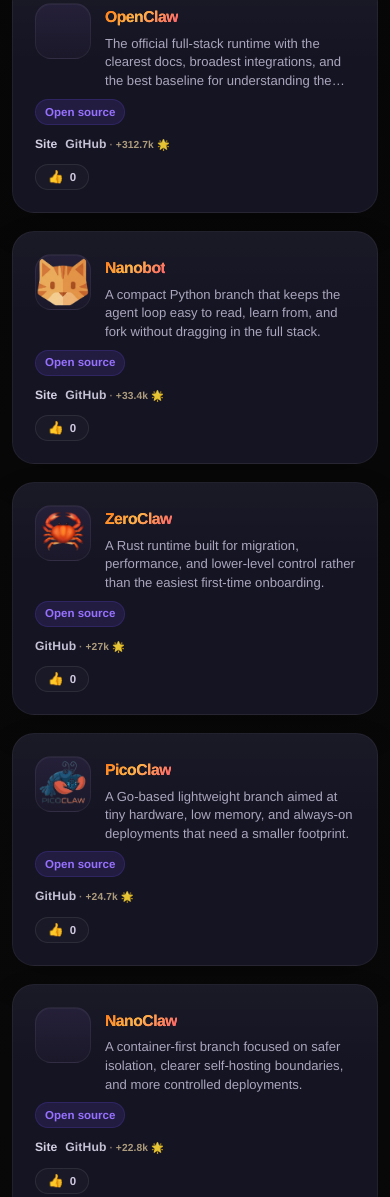
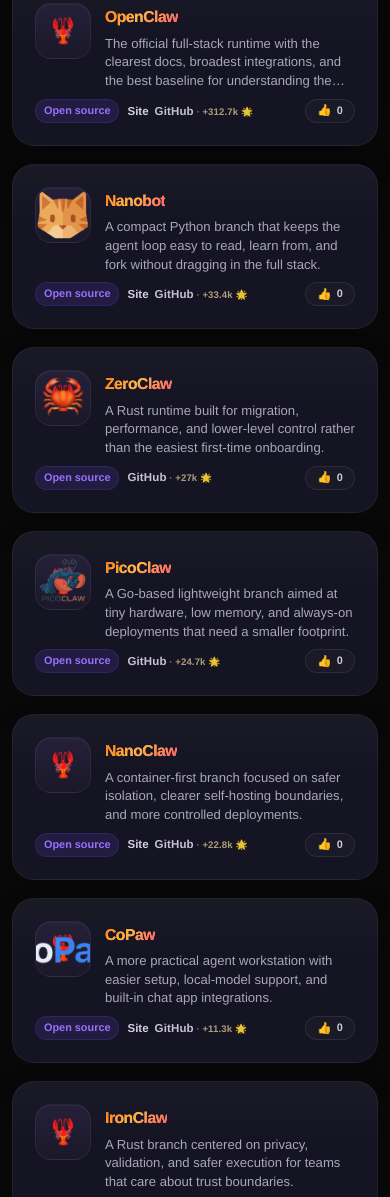
Before and after one commit to biang15343100-source/openclawfinder, a website: page index.html in a window 390 px wide. Shown: the part 1446-2643 px from the top of the page. Drawn offline with Linux system fonts and the light colour scheme; no server answers.

Commit message:
Fix mobile card footer and logo fallback

```diff
--- a/index.html
+++ b/index.html
@@ -110,7 +110,8 @@
   <div class="project-card-main">
     <a class="card-logo-link" href="/projects/openclaw" aria-label="OpenClaw details">
     <div class="card-logo">
-      <img src="https://www.google.com/s2/favicons?sz=128&amp;domain_url=https://openclaw.ai" alt="OpenClaw logo" loading="lazy" onerror="this.hidden=true;" />
+      <span class="card-logo-fallback card-logo-fallback-dark">🦞</span>
+      <img src="https://www.google.com/s2/favicons?sz=128&amp;domain_url=https://openclaw.ai" alt="OpenClaw logo" loading="lazy" onload="this.previousElementSibling.hidden=true;" onerror="this.hidden=true;" />
     </div>
     </a>
     <div class="card-copy">
@@ -133,7 +134,8 @@
   <div class="project-card-main">
     <a class="card-logo-link" href="/projects/nanobot" aria-label="Nanobot details">
     <div class="card-logo">
-      <img src="/logo/nanobot.png" alt="Nanobot logo" loading="lazy" onerror="this.hidden=true;" />
+      <span class="card-logo-fallback card-logo-fallback-dark">🦞</span>
+      <img src="/logo/nanobot.png" alt="Nanobot logo" loading="lazy" onload="this.previousElementSibling.hidden=true;" onerror="this.hidden=true;" />
     </div>
     </a>
     <div class="card-copy">
@@ -156,7 +158,8 @@
   <div class="project-card-main">
     <a class="card-logo-link" href="/projects/zeroclaw" aria-label="ZeroClaw details">
     <div class="card-logo">
-      <img src="/logo/zeroclaw.png" alt="ZeroClaw logo" loading="lazy" onerror="this.hidden=true;" />
+      <span class="card-logo-fallback card-logo-fallback-dark">🦞</span>
+      <img src="/logo/zeroclaw.png" alt="ZeroClaw logo" loading="lazy" onload="this.previousElementSibling.hidden=true;" onerror="this.hidden=true;" />
     </div>
     </a>
     <div class="card-copy">
@@ -178,7 +181,8 @@
   <div class="project-card-main">
     <a class="card-logo-link" href="/projects/picoclaw" aria-label="PicoClaw details">
     <div class="card-logo">
-      <img src="/logo/picoclaw.png" alt="PicoClaw logo" loading="lazy" onerror="this.hidden=true;" />
+      <span class="card-logo-fallback card-logo-fallback-dark">🦞</span>
+      <img src="/logo/picoclaw.png" alt="PicoClaw logo" loading="lazy" onload="this.previousElementSibling.hidden=true;" onerror="this.hidden=true;" />
     </div>
     </a>
     <div class="card-copy">
@@ -200,7 +204,8 @@
   <div class="project-card-main">
     <a class="card-logo-link" href="/projects/nanoclaw" aria-label="NanoClaw details">
     <div class="card-logo">
-      <img src="https://www.google.com/s2/favicons?sz=128&amp;domain_url=https://nanoclaw.dev" alt="NanoClaw logo" loading="lazy" onerror="this.hidden=true;" />
+      <span class="card-logo-fallback card-logo-fallback-dark">🦞</span>
+      <img src="https://www.google.com/s2/favicons?sz=128&amp;domain_url=https://nanoclaw.dev" alt="NanoClaw logo" loading="lazy" onload="this.previousElementSibling.hidden=true;" onerror="this.hidden=true;" />
     </div>
     </a>
     <div class="card-copy">
@@ -223,7 +228,8 @@
   <div class="project-card-main">
     <a class="card-logo-link" href="/projects/copaw" aria-label="CoPaw details">
     <div class="card-logo">
-      <img src="/logo/copaw.png" alt="CoPaw logo" loading="lazy" onerror="this.hidden=true;" />
+      <span class="card-logo-fallback card-logo-fallback-dark">🦞</span>
+      <img src="/logo/copaw.png" alt="CoPaw logo" loading="lazy" onload="this.previousElementSibling.hidden=true;" onerror="this.hidden=true;" />
     </div>
     </a>
     <div class="card-copy">
@@ -246,7 +252,8 @@
   <div class="project-card-main">
     <a class="card-logo-link" href="/projects/ironclaw" aria-label="IronClaw details">
     <div class="card-logo">
-      <img src="https://www.google.com/s2/favicons?sz=128&amp;domain_url=https://www.ironclaw.com" alt="IronClaw logo" loading="lazy" onerror="this.hidden=true;" />
+      <span class="card-logo-fallback card-logo-fallback-dark">🦞</span>
+      <img src="https://www.google.com/s2/favicons?sz=128&amp;domain_url=https://www.ironclaw.com" alt="IronClaw logo" loading="lazy" onload="this.previousElementSibling.hidden=true;" onerror="this.hidden=true;" />
     </div>
     </a>
     <div class="card-copy">
@@ -269,7 +276,8 @@
   <div class="project-card-main">
     <a class="card-logo-link" href="/projects/qclaw" aria-label="QClaw details">
     <div class="card-logo">
-      <img src="https://www.google.com/s2/favicons?sz=128&amp;domain_url=https://qclaw.qq.com" alt="QClaw logo" loading="lazy" onerror="this.hidden=true;" />
+      <span class="card-logo-fallback card-logo-fallback-dark">🦞</span>
+      <img src="https://www.google.com/s2/favicons?sz=128&amp;domain_url=https://qclaw.qq.com" alt="QClaw logo" loading="lazy" onload="this.previousElementSibling.hidden=true;" onerror="this.hidden=true;" />
     </div>
     </a>
     <div class="card-copy">
@@ -299,7 +307,8 @@
   <div class="project-card-main">
     <a class="card-logo-link" href="/projects/clawhub" aria-label="ClawHub details">
     <div class="card-logo">
-      <img src="/logo/clawhub.png" alt="ClawHub logo" loading="lazy" onerror="this.hidden=true;" />
+      <span class="card-logo-fallback card-logo-fallback-dark">🦞</span>
+      <img src="/logo/clawhub.png" alt="ClawHub logo" loading="lazy" onload="this.previousElementSibling.hidden=true;" onerror="this.hidden=true;" />
     </div>
     </a>
     <div class="card-copy">
@@ -322,7 +331,8 @@
   <div class="project-card-main">
     <a class="card-logo-link" href="/projects/openprose" aria-label="OpenProse details">
     <div class="card-logo">
-      <img src="https://www.google.com/s2/favicons?sz=128&amp;domain_url=https://docs.openclaw.ai/prose" alt="OpenProse logo" loading="lazy" onerror="this.hidden=true;" />
+      <span class="card-logo-fallback card-logo-fallback-dark">🦞</span>
+      <img src="https://www.google.com/s2/favicons?sz=128&amp;domain_url=https://docs.openclaw.ai/prose" alt="OpenProse logo" loading="lazy" onload="this.previousElementSibling.hidden=true;" onerror="this.hidden=true;" />
     </div>
     </a>
     <div class="card-copy">
@@ -344,7 +354,8 @@
   <div class="project-card-main">
     <a class="card-logo-link" href="/projects/moltbook" aria-label="Moltbook details">
     <div class="card-logo">
-      <img src="https://www.google.com/s2/favicons?sz=128&amp;domain_url=https://www.moltbook.com" alt="Moltbook logo" loading="lazy" onerror="this.hidden=true;" />
+      <span class="card-logo-fallback card-logo-fallback-dark">🦞</span>
+      <img src="https://www.google.com/s2/favicons?sz=128&amp;domain_url=https://www.moltbook.com" alt="Moltbook logo" loading="lazy" onload="this.previousElementSibling.hidden=true;" onerror="this.hidden=true;" />
     </div>
     </a>
     <div class="card-copy">
@@ -366,7 +377,8 @@
   <div class="project-card-main">
     <a class="card-logo-link" href="/projects/lobster" aria-label="Lobster details">
     <div class="card-logo">
-      <img src="https://www.google.com/s2/favicons?sz=128&amp;domain_url=https://docs.openclaw.ai/tools/lobster" alt="Lobster logo" loading="lazy" onerror="this.hidden=true;" />
+      <span class="card-logo-fallback card-logo-fallback-dark">🦞</span>
+      <img src="https://www.google.com/s2/favicons?sz=128&amp;domain_url=https://docs.openclaw.ai/tools/lobster" alt="Lobster logo" loading="lazy" onload="this.previousElementSibling.hidden=true;" onerror="this.hidden=true;" />
     </div>
     </a>
     <div class="card-copy">
@@ -389,7 +401,8 @@
   <div class="project-card-main">
     <a class="card-logo-link" href="/projects/memu" aria-label="memU details">
     <div class="card-logo">
-      <img src="https://www.google.com/s2/favicons?sz=128&amp;domain_url=https://memu.pro" alt="memU logo" loading="lazy" onerror="this.hidden=true;" />
+      <span class="card-logo-fallback card-logo-fallback-dark">🦞</span>
+      <img src="https://www.google.com/s2/favicons?sz=128&amp;domain_url=https://memu.pro" alt="memU logo" loading="lazy" onload="this.previousElementSibling.hidden=true;" onerror="this.hidden=true;" />
     </div>
     </a>
     <div class="card-copy">
@@ -412,7 +425,8 @@
   <div class="project-card-main">
     <a class="card-logo-link" href="/projects/moltworker" aria-label="Moltworker details">
     <div class="card-logo">
-      <img src="https://www.google.com/s2/favicons?sz=128&amp;domain_url=https://blog.cloudflare.com/moltworker-self-hosted-ai-agent/" alt="Moltworker logo" loading="lazy" onerror="this.hidden=true;" />
+      <span class="card-logo-fallback card-logo-fallback-dark">🦞</span>
+      <img src="https://www.google.com/s2/favicons?sz=128&amp;domain_url=https://blog.cloudflare.com/moltworker-self-hosted-ai-agent/" alt="Moltworker logo" loading="lazy" onload="this.previousElementSibling.hidden=true;" onerror="this.hidden=true;" />
     </div>
     </a>
     <div class="card-copy">
@@ -435,7 +449,8 @@
   <div class="project-card-main">
     <a class="card-logo-link" href="/projects/voice-call" aria-label="Voice Call details">
     <div class="card-logo">
-      <img src="https://www.google.com/s2/favicons?sz=128&amp;domain_url=https://docs.openclaw.ai/plugins/voice-call" alt="Voice Call logo" loading="lazy" onerror="this.hidden=true;" />
+      <span class="card-logo-fallback card-logo-fallback-dark">🦞</span>
+      <img src="https://www.google.com/s2/favicons?sz=128&amp;domain_url=https://docs.openclaw.ai/plugins/voice-call" alt="Voice Call logo" loading="lazy" onload="this.previousElementSibling.hidden=true;" onerror="this.hidden=true;" />
     </div>
     </a>
     <div class="card-copy">
--- a/scripts/build-site.mjs
+++ b/scripts/build-site.mjs
@@ -104,7 +104,8 @@ function renderIcon(entry) {
 
   return [
     '<div class="card-logo">',
-    `  <img src="${escapeHtml(entry.icon)}" alt="${escapeHtml(entry.name.en)} logo" loading="lazy" onerror="this.hidden=true;" />`,
+    '  <span class="card-logo-fallback card-logo-fallback-dark">🦞</span>',
+    `  <img src="${escapeHtml(entry.icon)}" alt="${escapeHtml(entry.name.en)} logo" loading="lazy" onload="this.previousElementSibling.hidden=true;" onerror="this.hidden=true;" />`,
     "</div>",
   ].join("\n");
 }
--- a/styles.css
+++ b/styles.css
@@ -468,6 +468,7 @@ h2 {
 }
 
 .card-logo {
+  position: relative;
   display: flex;
   align-items: center;
   justify-content: center;
@@ -482,6 +483,8 @@ h2 {
 }
 
 .card-logo img {
+  position: relative;
+  z-index: 1;
   width: 100%;
   height: 100%;
   object-fit: cover;
@@ -489,6 +492,8 @@ h2 {
 }
 
 .card-logo-fallback {
+  position: absolute;
+  inset: 0;
   display: inline-flex;
   align-items: center;
   justify-content: center;
@@ -1268,12 +1273,44 @@ h2 {
   }
 
   .card-footer {
-    grid-template-columns: 1fr;
-    justify-items: start;
-    gap: 10px;
+    grid-template-columns: auto minmax(0, 1fr) auto;
+    align-items: center;
+    gap: 8px;
+  }
+
+  .access-pill {
+    min-height: 24px;
+    padding: 0 8px;
+    font-size: 0.68rem;
+  }
+
+  .project-links {
+    flex-wrap: nowrap;
+    gap: 6px;
+    overflow: hidden;
+  }
+
+  .project-links a {
+    font-size: 0.72rem;
+    white-space: nowrap;
+  }
+
+  .repo-stars {
+    font-size: 0.6rem;
   }
 
   .like-button {
-    min-width: 54px;
+    min-width: 50px;
+    min-height: 24px;
+    padding: 0 8px;
+    gap: 5px;
+  }
+
+  .like-icon {
+    font-size: 0.74rem;
+  }
+
+  .like-count {
+    font-size: 0.68rem;
   }
 }
```
